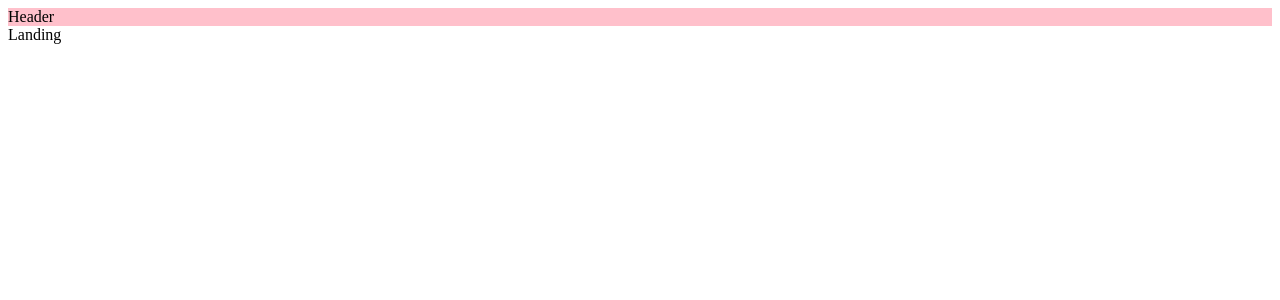
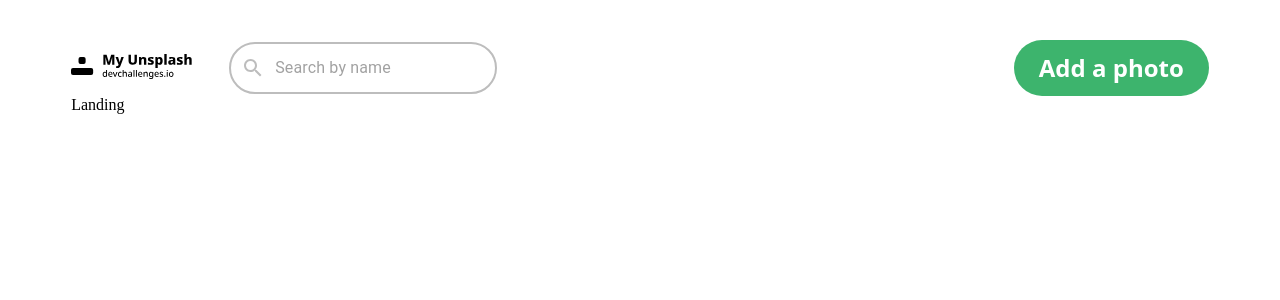
Before and after one commit to Unsplash-clone/client, a React (Create React App) app: page / in a window 1280 px wide. Shown: the top 300 px of the page. Built offline with nearby package versions, Linux system fonts and the light colour scheme.

Commit message:
finish header

```diff
--- a/package.json
+++ b/package.json
@@ -3,10 +3,13 @@
   "version": "0.1.0",
   "private": true,
   "dependencies": {
+    "@material-ui/core": "^4.11.0",
+    "@material-ui/icons": "^4.9.1",
     "@material-ui/styles": "^4.10.0",
     "@testing-library/jest-dom": "^4.2.4",
     "@testing-library/react": "^9.5.0",
     "@testing-library/user-event": "^7.2.1",
+    "masonry-layout": "^4.2.2",
     "react": "^16.13.1",
     "react-dom": "^16.13.1",
     "react-router-dom": "^5.2.0",
--- a/src/components/App.js
+++ b/src/components/App.js
@@ -3,9 +3,12 @@ import { Switch, Route } from "react-router-dom";
 
 import Landing from "./Landing";
 import Header from "./Header";
+import useStyles from "../styles/AppStyles";
+
 function App() {
+  const classes = useStyles();
   return (
-    <div className="App">
+    <div className={classes.root}>
       <Header />
       <Switch>
         <Route path="/" exact render={() => <Landing />} />
--- a/src/components/Header.js
+++ b/src/components/Header.js
@@ -1,10 +1,33 @@
 import React from "react";
 
+import InputBase from "@material-ui/core/InputBase";
+import SearchIcon from "@material-ui/icons/Search";
+
+import logo from "../icons/my_unsplash_logo.svg";
 import useStyles from "../styles/HeaderStyles";
 
 function Header() {
   const classes = useStyles();
-  return <div className={classes.root}>Header</div>;
+  return (
+    <header className={classes.root}>
+      <div className={classes.headerLeft}>
+        <div>
+          <img src={logo} />
+        </div>
+        <div className={classes.searchBar}>
+          <SearchIcon className={classes.searchIcon} />
+          <InputBase
+            className={classes.input}
+            placeholder="Search by name"
+            inputProps={{ "aria-label": "search google maps" }}
+          />
+        </div>
+      </div>
+      <div>
+        <div className={classes.btn}>Add a photo</div>
+      </div>
+    </header>
+  );
 }
 
 export default Header;
--- /dev/null
+++ b/src/styles/AppStyles.js
@@ -0,0 +1,5 @@
+import { makeStyles } from "@material-ui/styles";
+
+export default makeStyles((theme) => ({
+  root: { margin: "2.5rem 5%" },
+}));
--- a/src/styles/HeaderStyles.js
+++ b/src/styles/HeaderStyles.js
@@ -2,6 +2,32 @@ import { makeStyles } from "@material-ui/styles";
 
 export default makeStyles((theme) => ({
   root: {
-    backgroundColor: "pink",
+    display: "flex",
+    justifyContent: "space-between",
+  },
+  btn: {
+    backgroundColor: "#3db46d",
+    borderRadius: "32px",
+    padding: "1rem 25px",
+    color: "white",
+    display: "inline-block",
+    font: `normal bold 24px/1 "Open Sans", sans-serif;`,
+    textAlign: "center",
+  },
+  headerLeft: {
+    display: "flex",
+    alignItems: "center",
+  },
+  searchBar: {
+    border: ".15rem solid #BDBDBD",
+    borderRadius: "32px",
+    height: "3rem",
+    display: "flex",
+    alignItems: "center",
+    marginLeft: "20px",
+  },
+  searchIcon: {
+    margin: "10px",
+    color: "#BDBDBD",
   },
 }));
```
Also changed, not shown: src/icons/my_unsplash_logo.svg (added), 1 other file (tests, documents, lock files or other folders).
